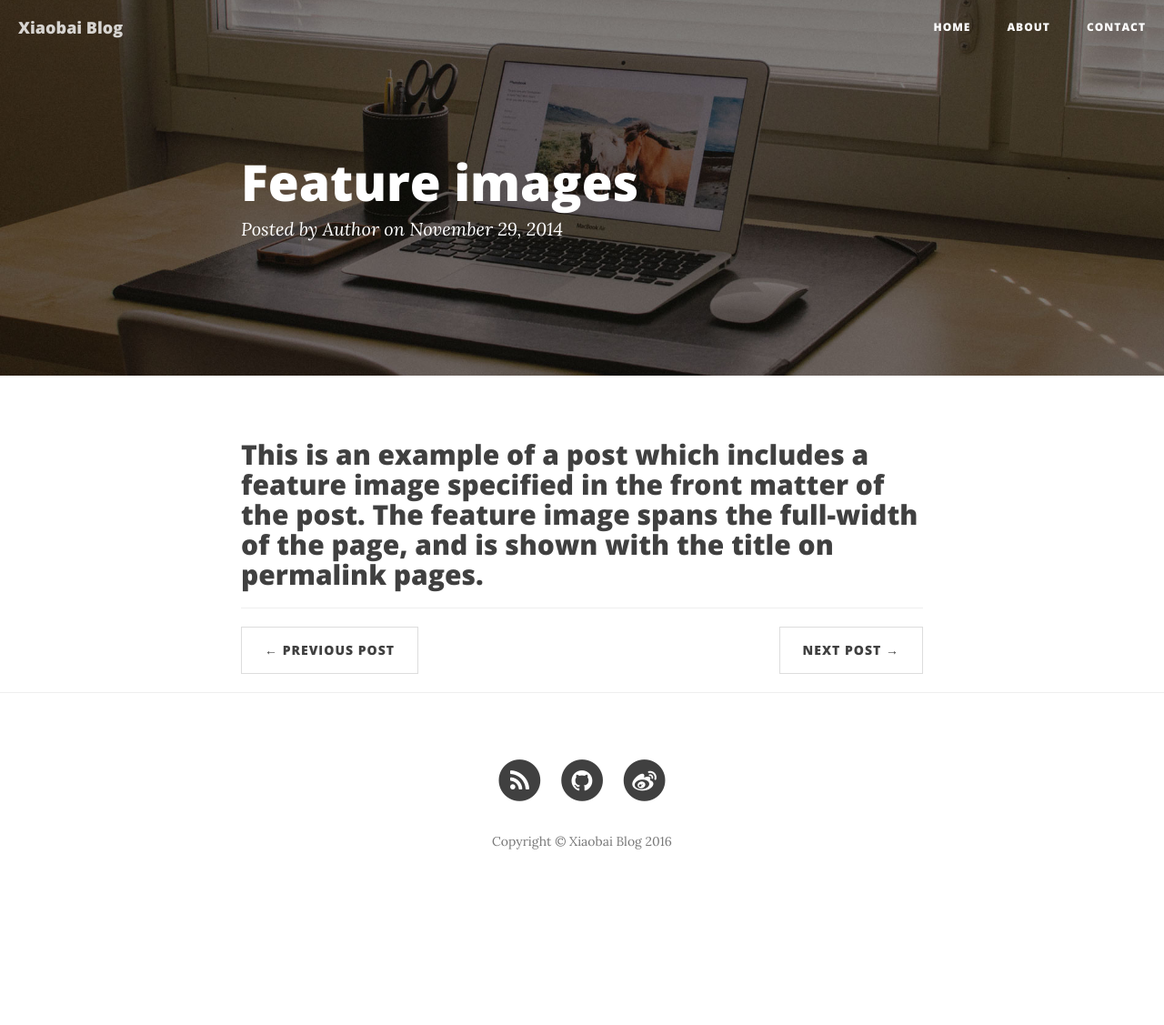
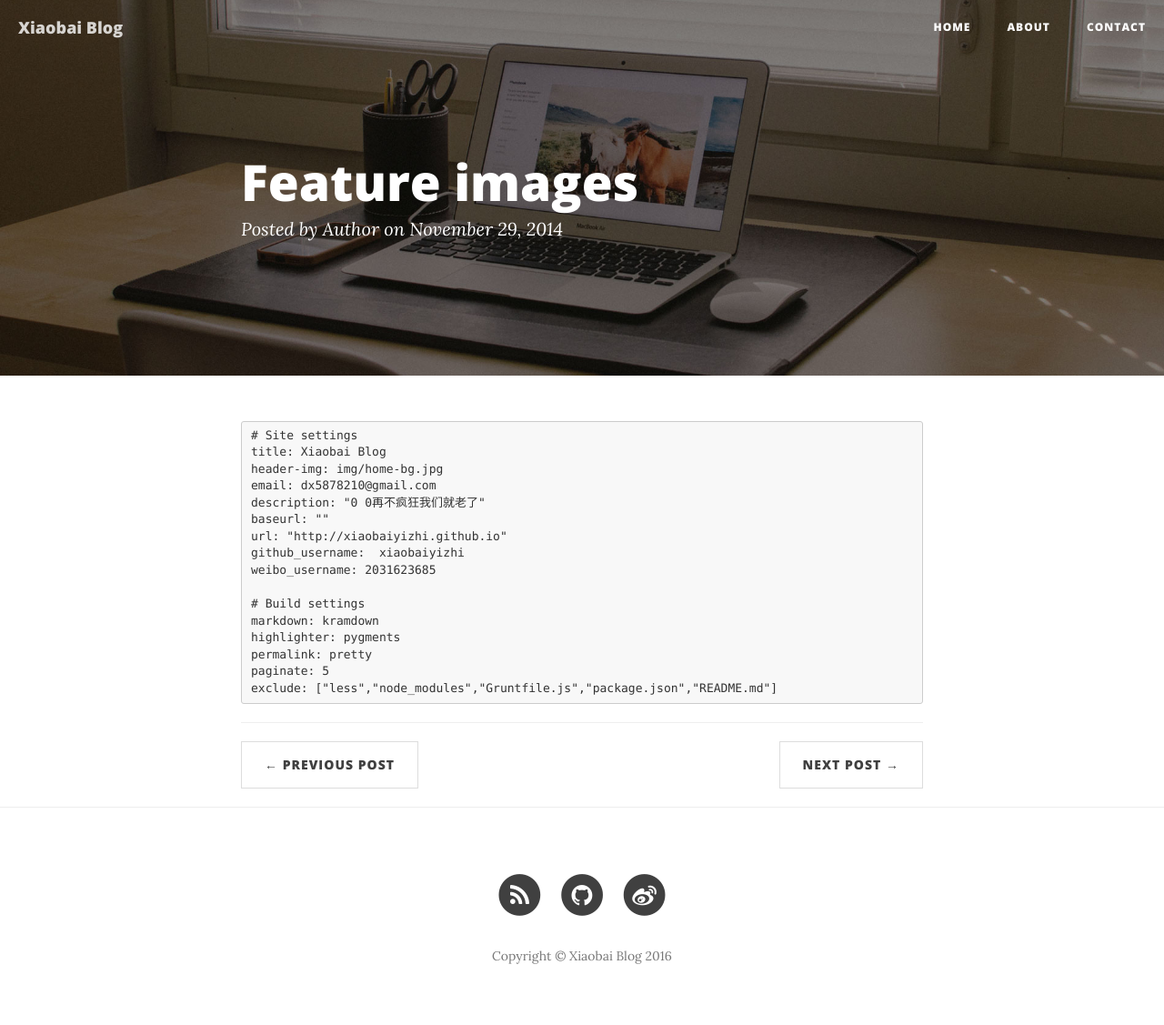
Before and after one commit to dx5878210/xiaobaiyizhi.github.io, a Jekyll site: the page built from _posts/2014-11-29-feature-images.md, in a window 1280 px wide. Shown: the whole page at 91% size. Built offline with Jekyll 4.4.1, drawn with Linux system fonts in a browser that asks for light colours; nearby versions of some CDN libraries; before the commit the page ends 1001 px from its top, so only the background shows below that.

Commit message:
代码高亮测试

```diff
--- a/_posts/2014-11-29-feature-images.md
+++ b/_posts/2014-11-29-feature-images.md
@@ -5,4 +5,19 @@ feature-img: "img/sample_feature_img.png"
 author: Author
 category: other
 ---
-##This is an example of a post which includes a feature image specified in the front matter of the post. The feature image spans the full-width of the page, and is shown with the title on permalink pages.
+    # Site settings
+    title: Xiaobai Blog
+    header-img: img/home-bg.jpg
+    email: dx5878210@gmail.com
+    description: "0 0再不疯狂我们就老了"
+    baseurl: ""
+    url: "http://xiaobaiyizhi.github.io"
+    github_username:  xiaobaiyizhi
+    weibo_username: 2031623685
+
+    # Build settings
+    markdown: kramdown
+    highlighter: pygments
+    permalink: pretty
+    paginate: 5
+    exclude: ["less","node_modules","Gruntfile.js","package.json","README.md"]
```
